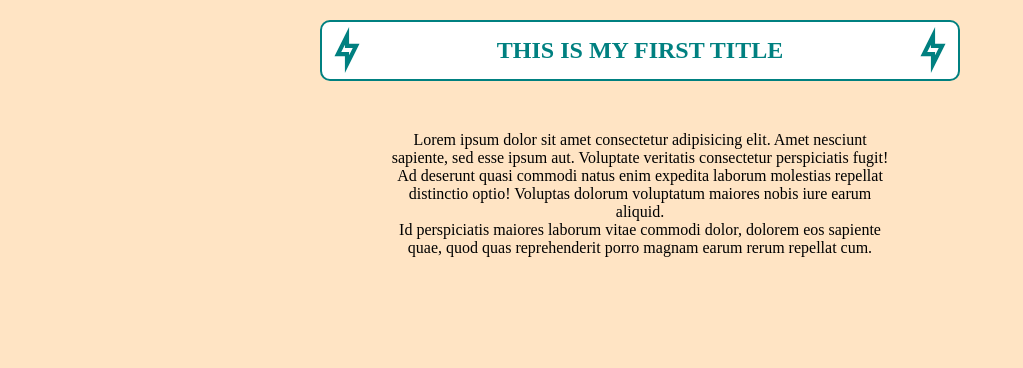
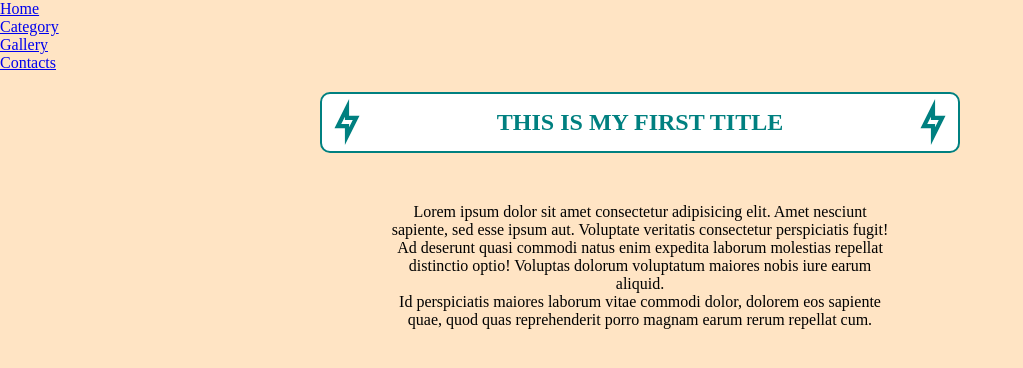
Before and after one commit to edos009/fd_html_css_13-05, a plain HTML site: page index.html in a window 1280 px wide. Shown: the whole page, without its empty margins (0-1023 px from the left). Drawn offline with Linux system fonts and the light colour scheme.

Commit message:
Add structure menu

```diff
--- a/index.html
+++ b/index.html
@@ -9,6 +9,24 @@
     <link rel="stylesheet" href="assets/css/style.css" />
   </head>
   <body>
+    <header class="header">
+      <nav class="nav">
+        <ul class="nav-list">
+          <li class="nav-list-item">
+            <a class="nav-list-link" href="#">Home</a>
+          </li>
+          <li class="nav-list-item">
+            <a class="nav-list-link" href="#">Category</a>
+          </li>
+          <li class="nav-list-item">
+            <a class="nav-list-link" href="#">Gallery</a>
+          </li>
+          <li class="nav-list-item">
+            <a class="nav-list-link" href="#">Contacts</a>
+          </li>
+        </ul>
+      </nav>
+    </header>
     <main>
       <article>
         <h1>This is my first title</h1>
```
